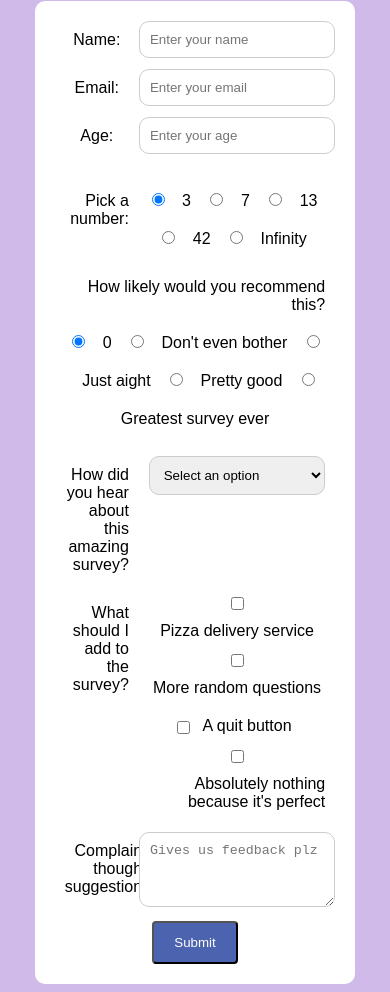
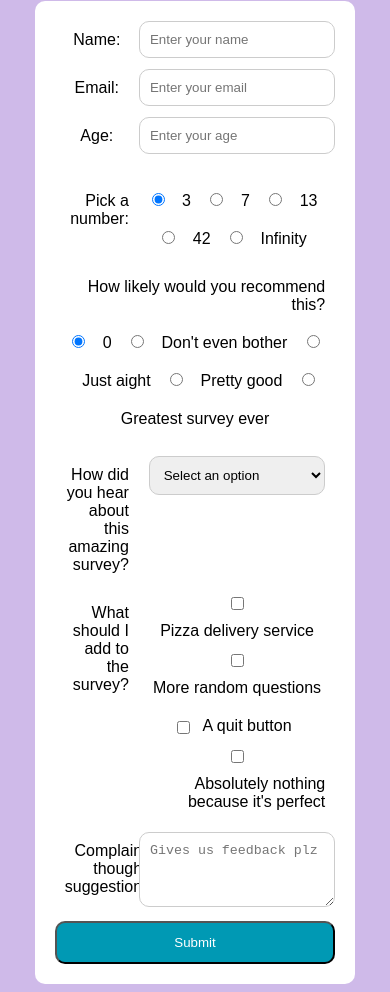
Before and after one commit to wchung42/hw3-survey-form, a plain HTML site: page index.html in a window 390 px wide. Shown: the part 150-1142 px from the top of the page. Drawn offline with Linux system fonts and the light colour scheme.

Commit message:
styled submit button

```diff
--- a/styles.css
+++ b/styles.css
@@ -1,3 +1,9 @@
+@media screen and (max-width: 600px) {
+   input[type="submit"] {
+       width: 100%;
+   }
+}
+
 body {
     background-color: #cfbae9;
     text-align: center;
@@ -66,10 +72,10 @@ input[type = checkbox] {
 }
 
 input[type=submit] {
-    background-color: rgb(76, 99, 175);
+    background-color: rgb(0, 153, 180);
     color: white;
     padding: 12px 20px;
-    border-radius: 4px;
+    border-radius: 10px;
   }
 
 .radio {
```
